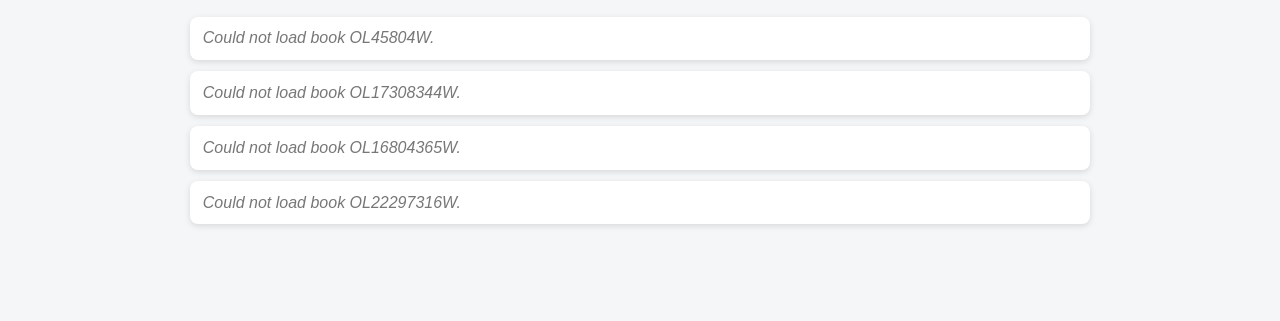
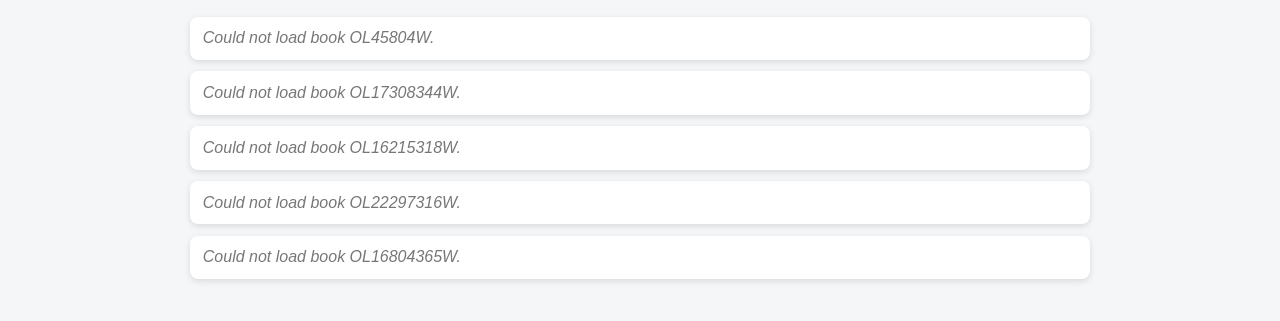
Before and after one commit to SamWWatson/it4403-site, a plain HTML site: page milestone2/bookshelf.html in a window 1280 px wide. Shown: the part 105-426 px from the top of the page. Drawn offline with nearby package versions, Linux system fonts and the light colour scheme; no server answers.

Commit message:
bookshelf.html

```diff
--- a/milestone2/bookshelf.html
+++ b/milestone2/bookshelf.html
@@ -18,8 +18,14 @@
 </main>
 <script>
 $(function () {
-  // Work IDs of my chosen books. Titles and covers come from the API.
-  var workIds = ['OL45804W', 'OL17308344W', 'OL16804365W', 'OL22297316W'];
+  // Work IDs of my books. Titles and covers come from the API.
+  var workIds = [
+    'OL45804W',      // Fantastic Mr. Fox
+    'OL17308344W',   // Web Scraping with Python
+    'OL16215318W',   // The Tangled Web
+    'OL22297316W',   // Django for Beginners
+    'OL16804365W'    // The Modern Web
+  ];
 
   function esc(s) { return $('<div>').text(s).html(); }
 
```
